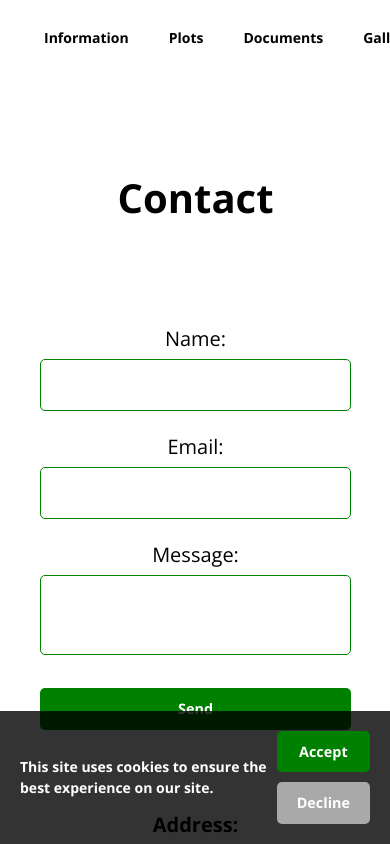
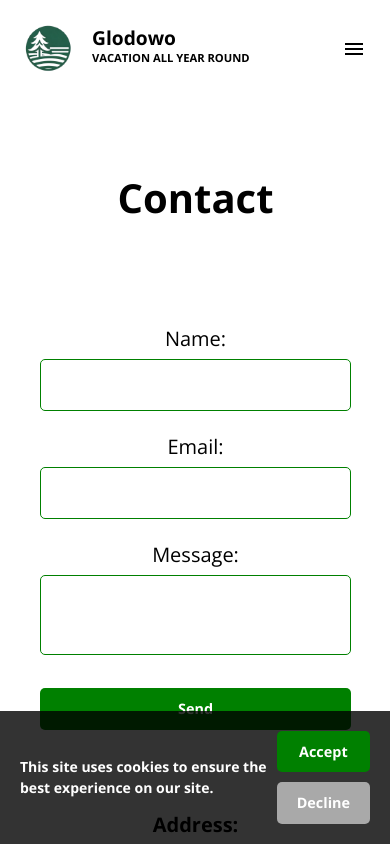
Before and after one commit to mateuszstaszkow/ganc_glodowo, a React (Create React App) app: page /contact in a window 390 px wide. Shown: the top 844 px of the page. Built offline with nearby package versions, Linux system fonts and the light colour scheme.

Commit message:
feat: [#13] - RWD header menu + fix video background ratio

```diff
--- a/src/components/Header/Header.scss
+++ b/src/components/Header/Header.scss
@@ -1,19 +1,4 @@
 @use '/src/styles/constants' as *;
-
-.App-logo {
-  height: 3rem;
-  width: 3rem;
-  margin-right: 20px;
-}
-
-.subtitle {
-  font-size: 0.7rem;
-  margin: -3px 0 0 0;
-}
-
-.telephone-icon {
-  color: $color-accent;
-}
 
 .App-nav {
   display: flex;
@@ -32,72 +17,3 @@
   white-space: nowrap;
   padding: 1.5rem;
 }
-
-.App-nav ul {
-  list-style: none;
-  padding: 0;
-  margin: 0 1rem 0 0;
-  display: flex;
-}
-
-.App-nav li {
-  margin: 0 20px;
-}
-
-.App-nav a {
-  text-decoration: none;
-  cursor: pointer;
-  position: relative;
-  transition: color 0.3s ease;
-}
-
-.App-nav a:hover {
-  color: $color-accent;
-}
-
-.App-nav a::after {
-  content: '';
-  position: absolute;
-  width: 100%;
-  transform: scaleX(0);
-  height: 3px;
-  bottom: -5px;
-  left: 0;
-  background-color: $color-accent;
-  transform-origin: bottom right;
-  transition: transform 0.25s ease-out;
-}
-
-.App-nav a:hover::after {
-  transform: scaleX(1);
-  transform-origin: bottom left;
-}
-
-.language-switcher {
-  display: flex;
-  align-items: center;
-  margin-left: -30px;
-  margin-right: 1rem;
-}
-
-.language-switcher span {
-  color: gray;
-  margin: 0 10px;
-}
-
-.language-switcher button {
-  margin-left: 5px;
-  padding: 5px 8px;
-  border: none;
-  background-color: $color-accent;
-  color: white;
-  cursor: pointer;
-  border-radius: 3px;
-  font-size: 14px;
-  transition: background-color 0.3s ease, transform 0.3s ease;
-}
-
-.language-switcher button:hover {
-  background-color: $color-accent;
-  transform: scale(1.1);
-}
--- a/src/components/Header/Header.tsx
+++ b/src/components/Header/Header.tsx
@@ -1,66 +1,20 @@
 import React from 'react';
-import { Link as ScrollLink, animateScroll as scroll } from 'react-scroll';
-import { useTranslation } from 'react-i18next';
-// @ts-ignore
-import logo from '../../images/glodowo-logo.png';
 import './Header.scss';
-import { PhoneInTalk } from "@mui/icons-material";
+import MobileNav from "./MobileNav/MobileNav";
+import HeaderMenu from "./HeaderMenu/HeaderMenu";
+import HeaderLogo from "./HeaderLogo/HeaderLogo";
 
 function Header() {
-    const { i18n } = useTranslation();
-
-    const changeLanguage = (lng: string) => {
-        i18n.changeLanguage(lng);
-    };
-
-    const scrollToTop = () => {
-        scroll.scrollToTop();
-    };
-
     return (
         <nav className="App-nav py-4 lg:px-4">
-            <div onClick={scrollToTop} style={{ cursor: 'pointer' }} className="hidden lg:block">
-              <div className="flex">
-                <img src={logo} alt="Ganc Izolacje Logo" className="App-logo"/>
-                <div className="text-left">
-                  <h3 className="m-0">{i18n.t('header.title')}</h3>
-                  <p className="subtitle uppercase">{i18n.t('header.subtitle')}</p>
-                </div>
-              </div>
-            </div>
-          <ul className="text-sm me-4 lg:text-base">
-            <li>
-              <ScrollLink to="information" smooth={true} duration={500}>{i18n.t('information')}</ScrollLink>
-            </li>
-            <li>
-              <ScrollLink to="plots" smooth={true} duration={500}>{i18n.t('plots')}</ScrollLink>
-            </li>
-            <li>
-              <ScrollLink to="documents" smooth={true} duration={500}>{i18n.t('documents')}</ScrollLink>
-            </li>
-            <li>
-              <ScrollLink to="gallery" smooth={true} duration={500}>{i18n.t('gallery')}</ScrollLink>
-            </li>
-            <li>
-              <ScrollLink to="localisation" smooth={true} duration={500}>{i18n.t('localisation')}</ScrollLink>
-            </li>
-            <li>
-              <ScrollLink to="contact" smooth={true} duration={500}>{i18n.t('contact')}</ScrollLink>
-            </li>
-            <li>
-              <a href="tel:+48607159066" className="flex gap-2 align-items-center">
-                <PhoneInTalk className="telephone-icon"></PhoneInTalk>
-                +48 607 159 066
-              </a>
-            </li>
-          </ul>
-          <div className="language-switcher">
-                <span>|</span>
-                <button onClick={() => changeLanguage('pl')}>PL</button>
-                <button onClick={() => changeLanguage('en')}>EN</button>
-                <button onClick={() => changeLanguage('de')}>DE</button>
-                <button onClick={() => changeLanguage('uk')}>UA</button>
-            </div>
+          <div className="hidden lg:block w-full">
+            <HeaderMenu></HeaderMenu>
+          </div>
+
+          <div className="lg:hidden w-full flex justify-space-between items-center">
+            <HeaderLogo></HeaderLogo>
+            <MobileNav></MobileNav>
+          </div>
         </nav>
     );
 }
--- /dev/null
+++ b/src/components/Header/HeaderLogo/HeaderLogo.scss
@@ -0,0 +1,10 @@
+.App-logo {
+  height: 3rem;
+  width: 3rem;
+  margin-right: 20px;
+}
+
+.subtitle {
+  font-size: 0.7rem;
+  margin: -3px 0 0 0;
+}
--- /dev/null
+++ b/src/components/Header/HeaderLogo/HeaderLogo.tsx
@@ -0,0 +1,28 @@
+import React from 'react';
+import './HeaderLogo.scss';
+import { animateScroll as scroll } from "react-scroll/modules";
+import { useTranslation } from "react-i18next";
+// @ts-ignore
+import logo from '../../../images/glodowo-logo.png';
+
+const HeaderLogo: React.FC = () => {
+  const { i18n } = useTranslation();
+
+  const scrollToTop = () => {
+    scroll.scrollToTop();
+  };
+
+  return (
+    <div onClick={scrollToTop} style={{cursor: 'pointer'}}>
+      <div className="flex">
+        <img src={logo} alt="Ganc Izolacje Logo" className="App-logo"/>
+        <div className="text-left">
+          <h3 className="m-0">{i18n.t('header.title')}</h3>
+          <p className="subtitle uppercase">{i18n.t('header.subtitle')}</p>
+        </div>
+      </div>
+    </div>
+  );
+};
+
+export default HeaderLogo;
--- /dev/null
+++ b/src/components/Header/HeaderMenu/HeaderMenu.scss
@@ -0,0 +1,93 @@
+@use '/src/styles/constants' as *;
+
+.header-menu {
+  display: flex;
+  align-items: center;
+  justify-content: space-between;
+  width: 100%;
+}
+
+.header-menu ul {
+  list-style: none;
+  padding: 0;
+  margin: 0 1rem 0 0;
+  display: flex;
+}
+
+.header-menu li {
+  margin: 0 20px;
+}
+
+.header-menu a {
+  text-decoration: none;
+  cursor: pointer;
+  position: relative;
+  transition: color 0.3s ease;
+}
+
+.header-menu a:hover {
+  color: $color-accent;
+}
+
+.header-menu a::after {
+  content: '';
+  position: absolute;
+  width: 100%;
+  transform: scaleX(0);
+  height: 3px;
+  bottom: -5px;
+  left: 0;
+  background-color: $color-accent;
+  transform-origin: bottom right;
+  transition: transform 0.25s ease-out;
+}
+
+.header-menu a:hover::after {
+  transform: scaleX(1);
+  transform-origin: bottom left;
+}
+
+.language-switcher {
+  display: flex;
+  align-items: center;
+  margin-left: -30px;
+  margin-right: 1rem;
+}
+
+.language-switcher span {
+  color: gray;
+  margin: 0 10px;
+}
+
+.language-switcher button {
+  margin-left: 5px;
+  padding: 5px 8px;
+  border: none;
+  background-color: $color-accent;
+  color: white;
+  cursor: pointer;
+  border-radius: 3px;
+  font-size: 14px;
+  transition: background-color 0.3s ease, transform 0.3s ease;
+}
+
+.language-switcher button:hover {
+  background-color: $color-accent;
+  transform: scale(1.1);
+}
+
+.telephone-icon {
+  color: $color-accent;
+}
+
+@media only screen and (max-width: 1024px) {
+  .language-switcher {
+    margin-left: 0;
+    margin-top: 1rem;
+  }
+
+  li {
+    border-bottom: 1px solid $color-primary-text;
+    padding-bottom: 0.5rem;
+  }
+}
--- /dev/null
+++ b/src/components/Header/HeaderMenu/HeaderMenu.tsx
@@ -0,0 +1,58 @@
+import React from 'react';
+import './HeaderMenu.scss';
+import { PhoneInTalk } from '@mui/icons-material';
+import { Link as ScrollLink } from "react-scroll/modules";
+import { useTranslation } from "react-i18next";
+import HeaderLogo from "../HeaderLogo/HeaderLogo";
+
+const HeaderMenu: React.FC = () => {
+  const { i18n } = useTranslation();
+
+  const changeLanguage = (lng: string) => {
+    i18n.changeLanguage(lng);
+  };
+
+  return (
+    <div className="header-menu flex-col lg:flex-row p-4 lg:p-0 pt-12 lg:pt-0">
+      <div className="hidden lg:block">
+        <HeaderLogo></HeaderLogo>
+      </div>
+
+      <ul className="text-sm me-4 lg:text-base flex-col lg:flex-row gap-2 lg:gap-0">
+        <li>
+          <ScrollLink to="information" smooth={true} duration={500}>{i18n.t('information')}</ScrollLink>
+        </li>
+        <li>
+          <ScrollLink to="plots" smooth={true} duration={500}>{i18n.t('plots')}</ScrollLink>
+        </li>
+        <li>
+          <ScrollLink to="documents" smooth={true} duration={500}>{i18n.t('documents')}</ScrollLink>
+        </li>
+        <li>
+          <ScrollLink to="gallery" smooth={true} duration={500}>{i18n.t('gallery')}</ScrollLink>
+        </li>
+        <li>
+          <ScrollLink to="localisation" smooth={true} duration={500}>{i18n.t('localisation')}</ScrollLink>
+        </li>
+        <li>
+          <ScrollLink to="contact" smooth={true} duration={500}>{i18n.t('contact')}</ScrollLink>
+        </li>
+        <li>
+          <a href="tel:+48607159066" className="flex gap-2 align-items-center">
+            <PhoneInTalk className="telephone-icon"></PhoneInTalk>
+            +48 607 159 066
+          </a>
+        </li>
+      </ul>
+      <div className="language-switcher mx-auto lg:mx-0">
+        <span className="hidden lg:block">|</span>
+        <button onClick={() => changeLanguage('pl')}>PL</button>
+        <button onClick={() => changeLanguage('en')}>EN</button>
+        <button onClick={() => changeLanguage('de')}>DE</button>
+        <button onClick={() => changeLanguage('uk')}>UA</button>
+      </div>
+    </div>
+  );
+};
+
+export default HeaderMenu;
--- /dev/null
+++ b/src/components/Header/MobileNav/MobileNav.scss
@@ -0,0 +1,71 @@
+@keyframes slideIn {
+  from {
+    transform: translateX(100%);
+  }
+  to {
+    transform: translateX(0);
+  }
+}
+
+@keyframes slideOut {
+  from {
+    transform: translateX(0);
+  }
+  to {
+    transform: translateX(100%);
+  }
+}
+
+.mobile-nav {
+  position: fixed;
+  top: 2rem;
+  right: 1.5rem;
+  z-index: 10;
+}
+
+.hamburger-icon {
+  font-size: 2rem;
+  cursor: pointer;
+}
+
+.close-icon {
+  font-size: 2rem;
+  cursor: pointer;
+  position: absolute;
+  top: 20px;
+  right: 20px;
+  z-index: 1000;
+}
+
+.overlay {
+  position: fixed;
+  top: 0;
+  left: 0;
+  width: 100%;
+  height: 100%;
+  background: rgba(0, 0, 0, 0.5);
+  display: flex;
+  justify-content: flex-end;
+  z-index: 100;
+}
+
+.mobile-menu {
+  background: white;
+  width: 250px;
+  height: 100%;
+  position: relative;
+  transform: translateX(100%);
+
+  .right-sidebar {
+    display: block;
+    padding-top: 5rem;
+  }
+}
+
+.mobile-menu--open {
+  animation: slideIn 0.3s forwards;
+}
+
+.mobile-menu--close {
+  animation: slideOut 0.3s forwards;
+}
--- /dev/null
+++ b/src/components/Header/MobileNav/MobileNav.tsx
@@ -0,0 +1,41 @@
+'use client';
+
+import React, { useState } from 'react';
+import './MobileNav.scss';
+import { Close, Menu } from '@mui/icons-material';
+import HeaderMenu from "../HeaderMenu/HeaderMenu";
+
+const MobileNav: React.FC = () => {
+  const [menuOpen, setMenuOpen] = useState(false);
+  const [isClosing, setIsClosing] = useState(false);
+
+  const toggleMenu = () => {
+    if (menuOpen) {
+      setIsClosing(true);
+      setMenuOpen(false);
+      setTimeout(() => {
+        setIsClosing(false);
+      }, 300); // Match this duration with the CSS animation duration
+    } else {
+      setMenuOpen(true);
+    }
+  };
+
+  return (
+    <div className="mobile-nav lg:hidden">
+      <Menu onClick={toggleMenu} className="hamburger-icon" />
+      {(menuOpen || isClosing) && (
+        <div className="overlay">
+          <div
+            className={`mobile-menu ${menuOpen ? 'mobile-menu--open' : 'mobile-menu--close'}`}
+          >
+            <Close onClick={toggleMenu} className="close-icon" />
+            <HeaderMenu/>
+          </div>
+        </div>
+      )}
+    </div>
+  );
+};
+
+export default MobileNav;
--- a/src/components/Home/Home.scss
+++ b/src/components/Home/Home.scss
@@ -20,7 +20,7 @@
 
       iframe {
         width: 100vw;
-        height: 110vh;
+        height: 56.25vw;
         object-fit: cover;
         pointer-events: none;
       }
```
